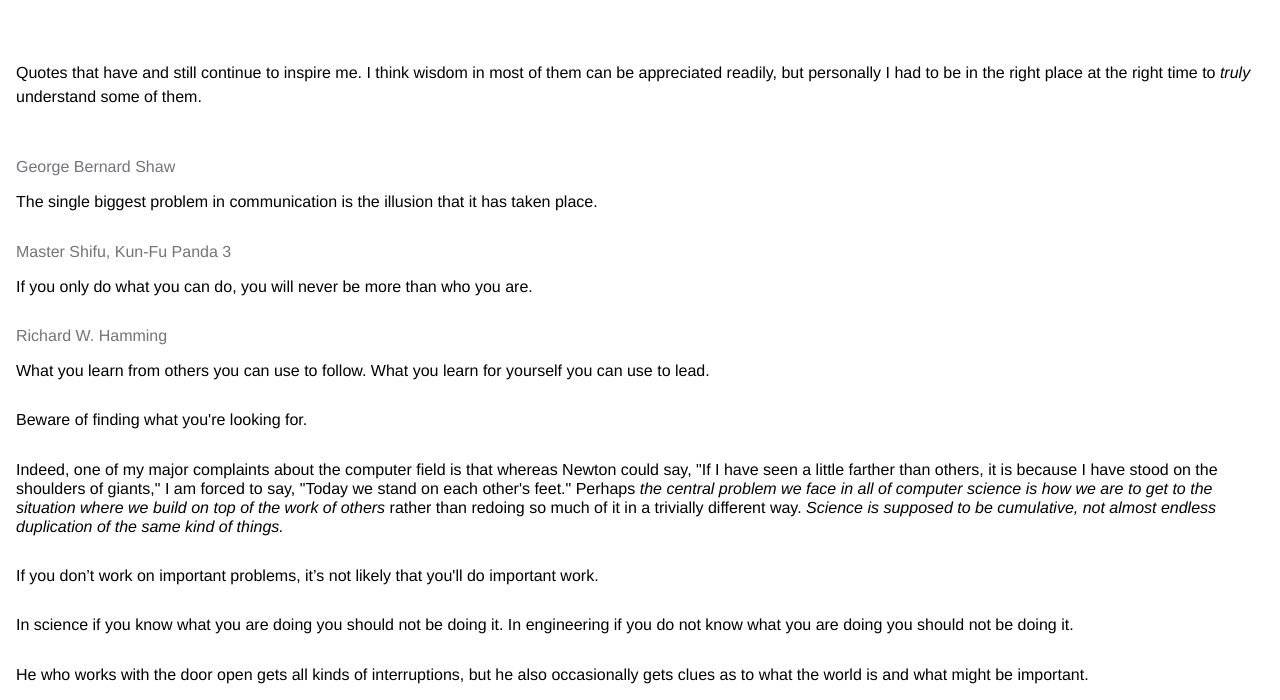
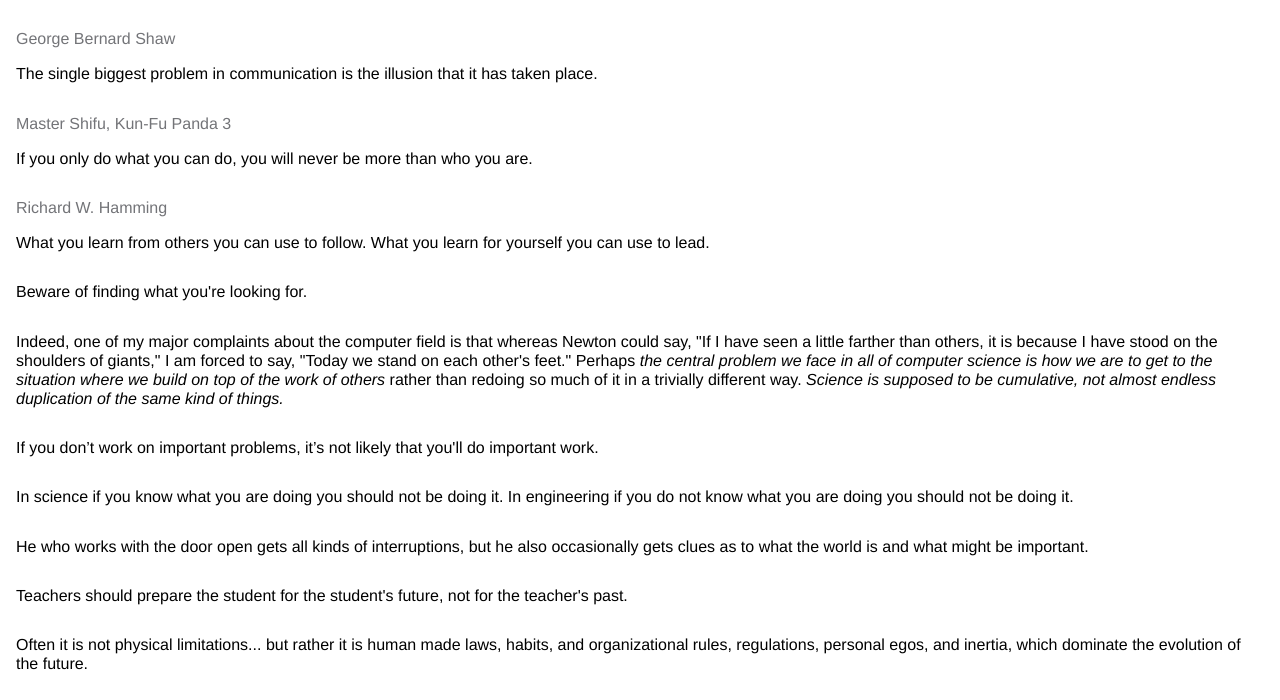
Before and after one commit to chkhd/chkhd.github.io, a plain HTML site: page quotes.html in a window 1280 px wide. Shown: the part 44-744 px from the top of the page. Drawn offline with Linux system fonts and the light colour scheme.

Commit message:
quotes do not really need an explanation

```diff
--- a/quotes.html
+++ b/quotes.html
@@ -32,10 +32,6 @@
 </nav>
 
 <div class="content">
-    <div class="message">
-        Quotes that have and still continue to inspire me. I think wisdom in most of them can be appreciated readily,
-        but personally I had to be in the right place at the right time to <i>truly</i> understand some of them.
-    </div>
     <div class="quote">
         <p class="quote-author">George Bernard Shaw</p>
         <p class="quote-body">The single biggest problem in communication is the illusion that it has taken place.</p>
```
